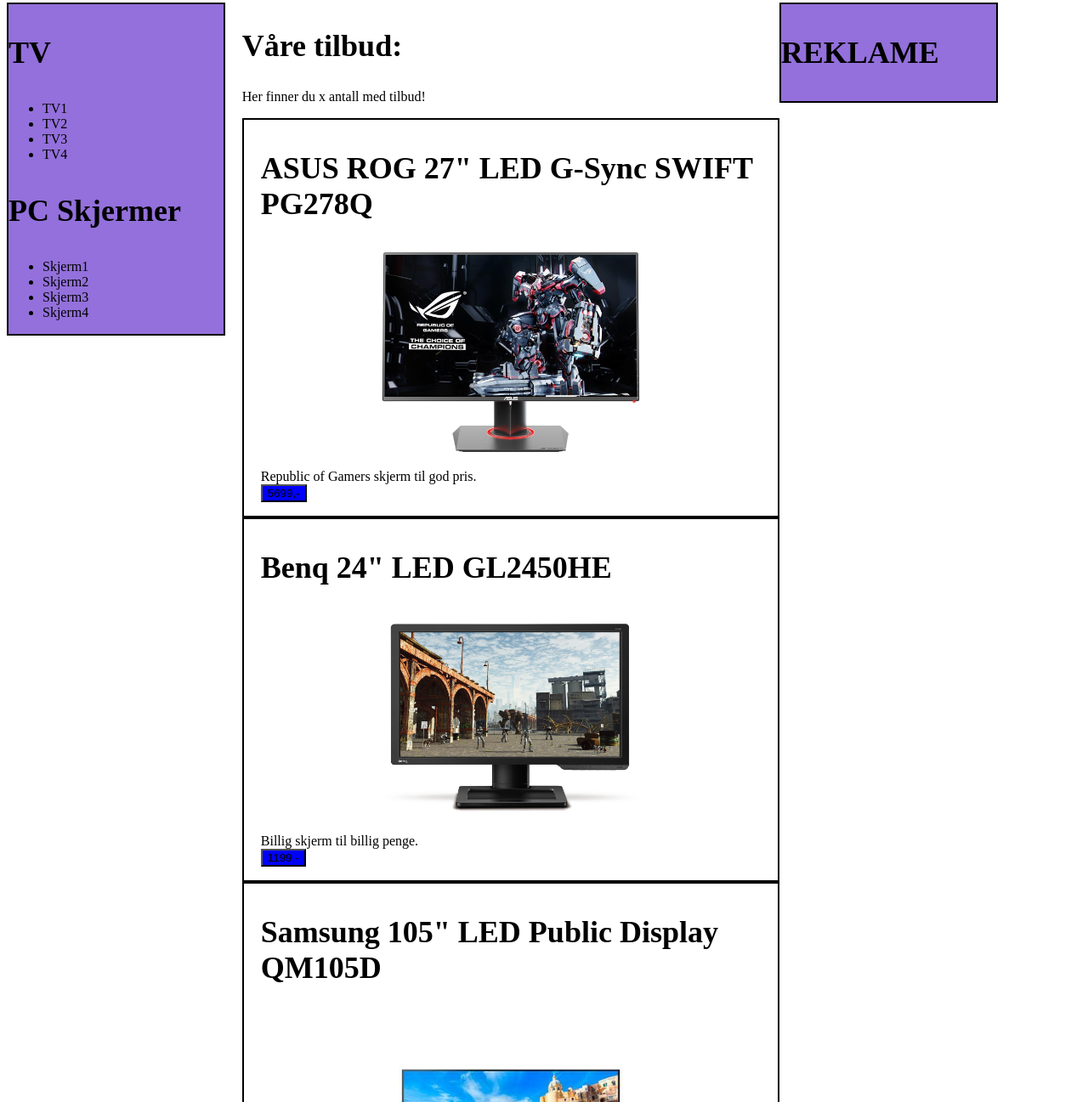
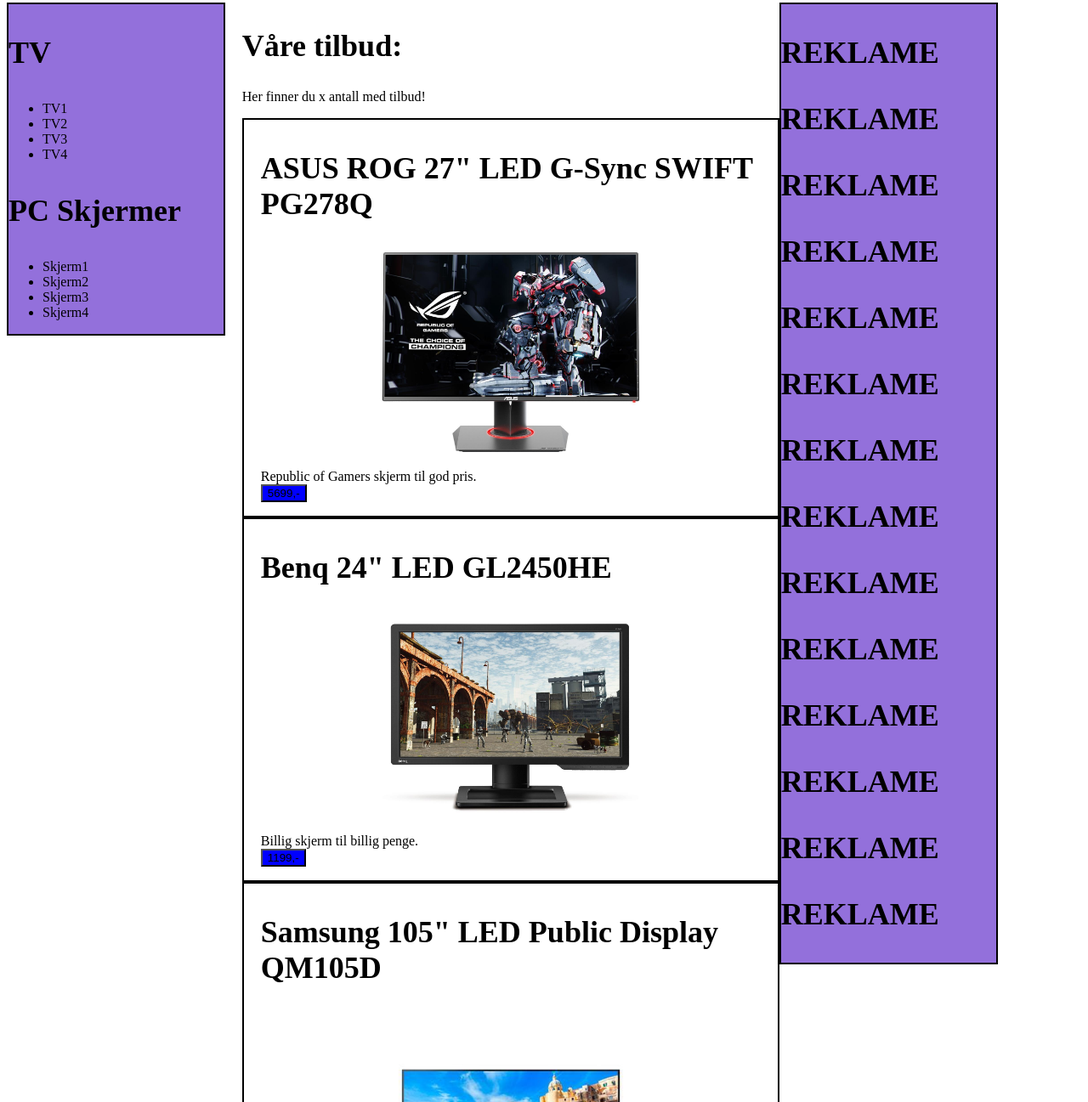
Before and after one commit to peflut/mpdhob215, a plain HTML site: page index.html in a window 1280 px wide. Shown: the part 241-1538 px from the top of the page at 85% size. Drawn offline with Linux system fonts and the light colour scheme.

Commit message:
lagt til reklame

```diff
--- a/index.html
+++ b/index.html
@@ -79,6 +79,19 @@
     <aside>
         <section>
             <h3>REKLAME</h3>
+            <h3>REKLAME</h3>
+            <h3>REKLAME</h3>
+            <h3>REKLAME</h3>
+            <h3>REKLAME</h3>
+            <h3>REKLAME</h3>
+            <h3>REKLAME</h3>
+            <h3>REKLAME</h3>
+            <h3>REKLAME</h3>
+            <h3>REKLAME</h3>
+            <h3>REKLAME</h3>
+            <h3>REKLAME</h3>
+            <h3>REKLAME</h3>
+            <h3>REKLAME</h3>
         </section>
     </aside>
     <footer>
```
